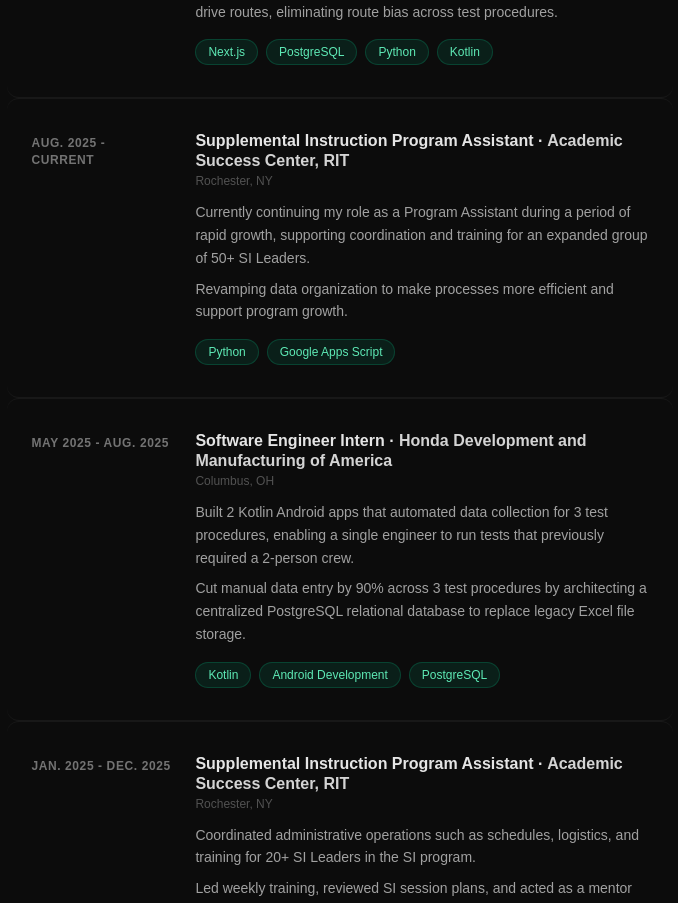
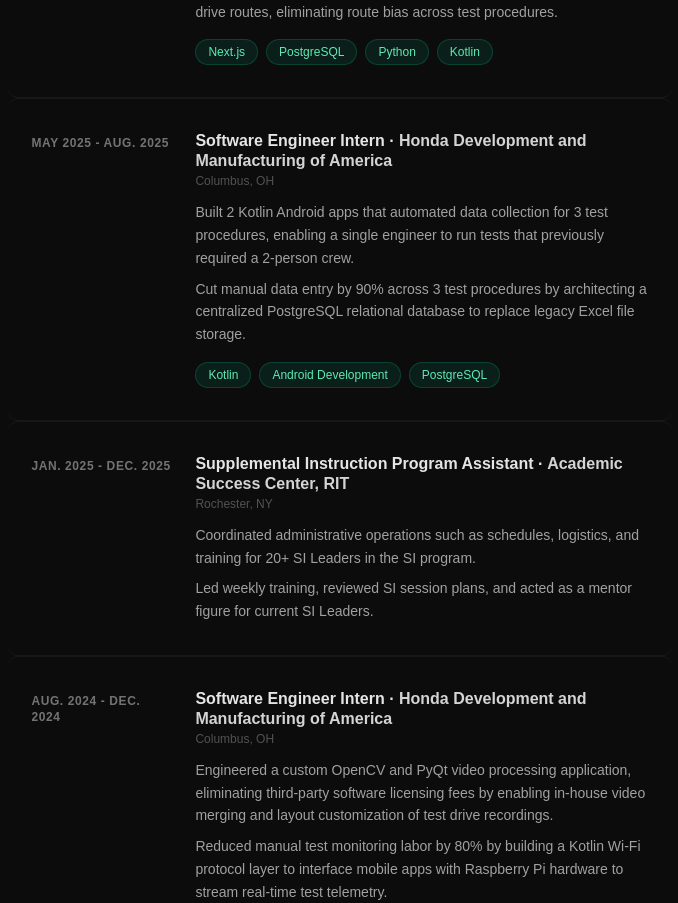
Before and after one commit to chris-morgado/the-website, a Next.js app in the folder next/: page / in a window 1280 px wide. Shown: the part 1600-2503 px from the top of the page, without its empty margins (543-1221 px from the left). Built offline with nearby package versions, Linux system fonts and the light colour scheme; a web font is replaced by a local one.

Commit message:
got rid of redundant SI PA role

```diff
--- a/next/app/page.tsx
+++ b/next/app/page.tsx
@@ -27,17 +27,6 @@ const experienceItems: ExperienceItem[] = [
       "Delivered a multi-tool web platform using Next.js and PostgreSQL to ingest, process and visualize aggregate test drive analytics, cutting manual report generation time by 95%.\nReduced road profile data retrieval latency by 83% by engineering a multi-threaded Python pipeline with a thread pool and worker queue to execute API calls concurrently.\nDeveloped a Kotlin module that dynamically generated randomized test drive routes, eliminating route bias across test procedures.",
     accent: "text-emerald-400",
     tags: ["Next.js", "PostgreSQL", "Python", "Kotlin"],
-  },
-  {
-    date: "Aug. 2025 - Current",
-    title: "Supplemental Instruction Program Assistant",
-    team: "",
-    company: "Academic Success Center, RIT",
-    location: "Rochester, NY",
-    blurb:
-      "Currently continuing my role as a Program Assistant during a period of rapid growth, supporting coordination and training for an expanded group of 50+ SI Leaders.\nRevamping data organization to make processes more efficient and support program growth.",
-    accent: "text-emerald-400",
-    tags: ["Python", "Google Apps Script"],
   },
   {
     date: "May 2025 - Aug. 2025",
```
Also changed, not shown: 1 other file (tests, documents, lock files or other folders).
